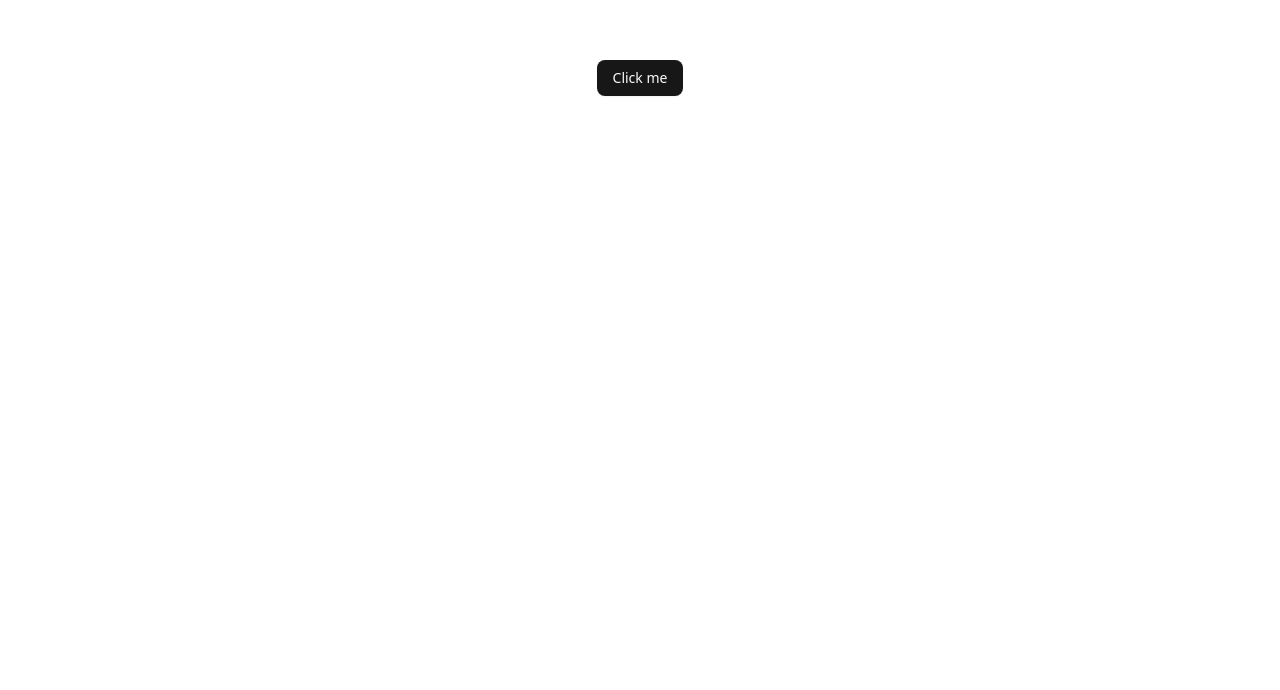
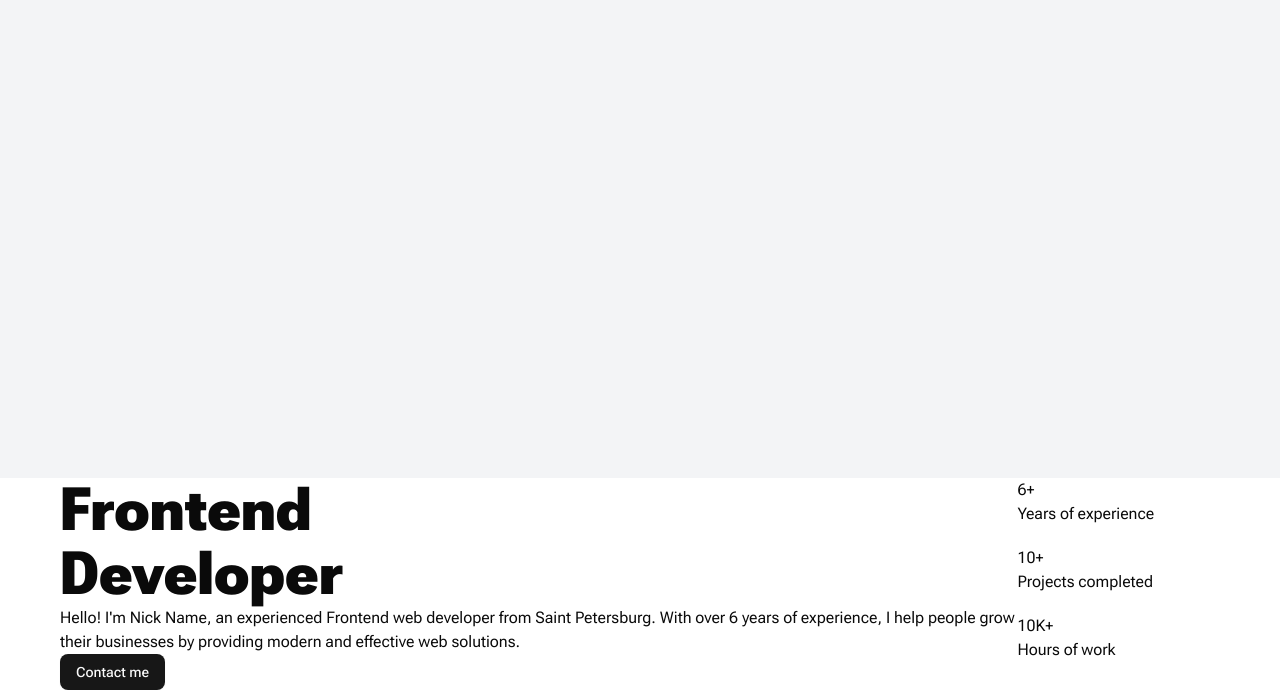
Before and after one commit to juseppeinside/online-cv, a React (Vite) app: page / in a window 1280 px wide. Shown: the part 322-1012 px from the top of the page. Before the commit the page ends 800 px from the top, so only its background shows below. Built offline with nearby package versions, Linux system fonts and the light colour scheme.

Commit message:
init typography (Roboto Flex) + some components

```diff
--- a/src/app.tsx
+++ b/src/app.tsx
@@ -1,9 +1,13 @@
-import { Button } from './components/ui/button';
+import AboutMe from './components/about-me';
 
 function App() {
   return (
-    <div className="flex min-h-svh items-center justify-center">
-      <Button>Click me</Button>
+    <div>
+      {/* <Bg /> */}
+      <div className="h-screen w-screen bg-gray-100" />
+      <div className="mx-auto w-[1200px] px-5">
+        <AboutMe />
+      </div>
     </div>
   );
 }
--- /dev/null
+++ b/src/assets/typography/fonts.css
@@ -0,0 +1,7 @@
+@font-face {
+  font-family: "Roboto Flex";
+  font-style: normal;
+  font-weight: 100 900;
+  font-display: swap;
+  src: url("./RobotoFlex-VariableFont_GRAD,XOPQ,XTRA,YOPQ,YTAS,YTDE,YTFI,YTLC,YTUC,opsz,slnt,wdth,wght.ttf") format("truetype");
+}
--- /dev/null
+++ b/src/assets/typography/typography.js
@@ -0,0 +1,21 @@
+import plugin from 'tailwindcss/plugin';
+
+module.exports = plugin(({ addComponents }) => {
+  addComponents({
+    '.h1': {
+      'font-family': 'Roboto Flex',
+      'font-weight': '800',
+      'font-size': '60px',
+      'letter-spacing': '0px',
+    },
+  });
+
+  addComponents({
+    '.body-small': {
+      'font-family': 'Roboto Flex',
+      'font-weight': '400',
+      'font-size': '12px',
+      'line-height': '16px',
+    },
+  });
+});
--- /dev/null
+++ b/src/components/about-me.tsx
@@ -0,0 +1,37 @@
+import { Button } from './ui/button';
+
+const AboutMe = () => {
+  return (
+    <div className="flex justify-between">
+      <div>
+        <h2 className="h1 leading-16">
+          Frontend <br />
+          Developer
+        </h2>
+        <p className="">
+          Hello! I'm Nick Name, an experienced Frontend web developer from Saint
+          Petersburg. With over 6 years of experience, I help people grow their
+          businesses by providing modern and effective web solutions.
+        </p>
+        <Button>Contact me</Button>
+      </div>
+
+      <div className="flex w-[300px] flex-col gap-5">
+        <div>
+          <p>6+</p>
+          <p>Years of experience</p>
+        </div>
+        <div>
+          <p>10+</p>
+          <p>Projects completed</p>
+        </div>
+        <div>
+          <p>10K+</p>
+          <p>Hours of work</p>
+        </div>
+      </div>
+    </div>
+  );
+};
+
+export default AboutMe;
--- /dev/null
+++ b/src/components/bg.tsx
@@ -0,0 +1,48 @@
+function Bg() {
+  return (
+    <section className="flex h-full w-full">
+      <div className="absolute flex h-full w-full">
+        {/* <div className="absolute inset-0 z-0 w-full">
+          <div
+            aria-label="background"
+            className="h-full w-full bg-center bg-cover bg-no-repeat"
+            role="img"
+            style={{
+              backgroundImage: 'url(/src/assets/images/red_clouds.png)',
+            }}
+          />
+        </div>
+
+        <div className="absolute inset-0 z-10 w-full">
+          <div
+            aria-label="background"
+            className="h-full w-full bg-center bg-cover bg-no-repeat"
+            role="img"
+            style={{ backgroundImage: 'url(/src/assets/images/argonavt1.png)' }}
+          />
+        </div> */}
+
+        {/* <div className="tranform-none z-20 h-full w-full will-change-transform">
+      <div
+        aria-label="background"
+        className="h-full w-full bg-center bg-contain bg-no-repeat"
+        role="img"
+        style={{
+          backgroundImage: 'url(/src/assets/images/tree.png)',
+          backgroundPosition: 'center bottom',
+        }}
+      />
+    </div> */}
+
+        {/* <p
+          className="-translate-x-1/2 absolute top-1/3 left-1/2 z-90 text-center text-6xl text-pink-400 italic"
+          style={{ fontFamily: 'Instrument Serif' }}
+        >
+          Frontend Developer
+        </p> */}
+      </div>
+    </section>
+  );
+}
+
+export default Bg;
--- a/src/index.css
+++ b/src/index.css
@@ -1,8 +1,17 @@
 @import "tailwindcss";
 @import "tw-animate-css";
 
+@import "./assets/typography/fonts.css";
+@plugin "./assets/typography/typography.js";
+
 /* biome-ignore lint/suspicious/noUnknownAtRules: <shadcn rules> */
 @custom-variant dark (&:is(.dark *));
+
+html {
+  font-size: 16px;
+  line-height: 1.5;
+  font-family: "Roboto Flex", sans-serif, system-ui;
+}
 
 /* biome-ignore lint/suspicious/noUnknownAtRules: <tailwind rules> */
 @theme inline {
```
Also changed, not shown: src/assets/typography/RobotoFlex-VariableFont_GRAD,XOPQ,XTRA,YOPQ,YTAS,YTDE,YTFI,YTLC,YTUC,opsz,slnt,wdth,wght.ttf (added).
